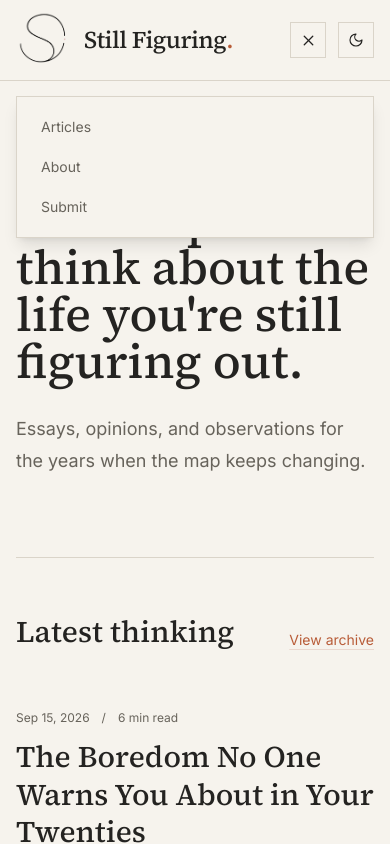
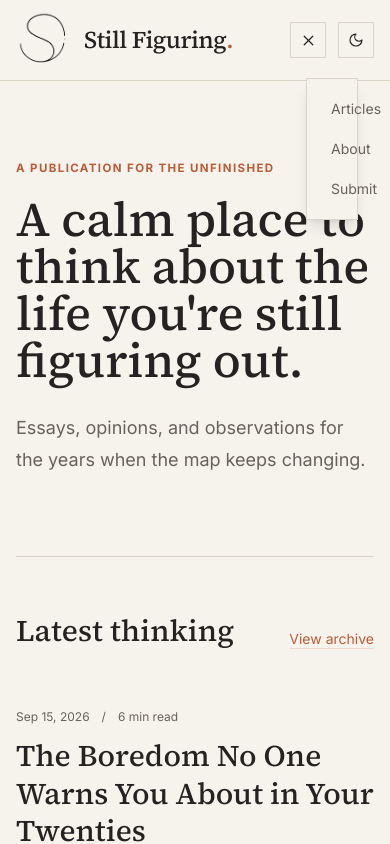
Before and after one commit to mukherjeeananyaa007/stillfiguring.in, a Next.js app: page / in a window 390 px wide. Both pictures are taken after a click on the button 308 px from the left and 40 px from the top of the page. Shown: the top 844 px of the page. Built offline with nearby package versions, Linux system fonts and the light colour scheme.

Commit message:
Fix sticky header

```diff
--- a/components/site-header.tsx
+++ b/components/site-header.tsx
@@ -14,7 +14,8 @@ export function SiteHeader() {
   useEffect(() => setMounted(true), []);
 
   return (
-    <header className="border-b border-[rgb(var(--line))]">
+    <>
+      <header className="fixed inset-x-0 top-0 z-50 border-b border-[rgb(var(--line))] bg-[rgb(var(--paper))]/95 backdrop-blur-sm">
         <div className="page-shell flex h-20 items-center justify-between gap-6">
           <Link href="/" aria-label="Still Figuring home" className="flex items-center gap-3 font-serif text-2xl font-medium tracking-tight">
             <span className="grid size-14 shrink-0 place-items-center overflow-hidden bg-[rgb(var(--paper))]">
@@ -29,8 +30,8 @@ export function SiteHeader() {
             </span>
             <span>Still Figuring<span className="text-accent">.</span></span>
           </Link>
-        <nav aria-label="Main navigation" className="flex items-center gap-3 text-sm text-[rgb(var(--ink-muted))] sm:gap-8">
-          <div id="mobile-navigation" className={`${menuOpen ? 'absolute inset-x-4 top-24 z-10 flex' : 'hidden'} flex-col gap-1 border border-[rgb(var(--line))] bg-[rgb(var(--paper))] p-3 shadow-lg sm:static sm:flex sm:flex-row sm:items-center sm:gap-8 sm:border-0 sm:bg-transparent sm:p-0 sm:shadow-none`}>
+          <nav aria-label="Main navigation" className="relative flex items-center gap-3 text-sm text-[rgb(var(--ink-muted))] sm:gap-8">
+            <div id="mobile-navigation" className={`${menuOpen ? 'absolute inset-x-4 top-14 z-10 flex' : 'hidden'} flex-col gap-1 border border-[rgb(var(--line))] bg-[rgb(var(--paper))] p-3 shadow-lg sm:static sm:flex sm:flex-row sm:items-center sm:gap-8 sm:border-0 sm:bg-transparent sm:p-0 sm:shadow-none`}>
               <Link className="px-3 py-2 transition-colors hover:text-[rgb(var(--ink))] sm:px-0 sm:py-0" href="/articles" onClick={() => setMenuOpen(false)}>Articles</Link>
               <Link className="px-3 py-2 transition-colors hover:text-[rgb(var(--ink))] sm:px-0 sm:py-0" href="/about" onClick={() => setMenuOpen(false)}>About</Link>
               <Link className="px-3 py-2 transition-colors hover:text-[rgb(var(--ink))] sm:px-0 sm:py-0" href="/submit" onClick={() => setMenuOpen(false)}>Submit</Link>
@@ -58,5 +59,7 @@ export function SiteHeader() {
           </nav>
         </div>
       </header>
+      <div aria-hidden="true" className="h-20" />
+    </>
   );
 }
```
Lines whose indentation alone changed are shown as unchanged.
